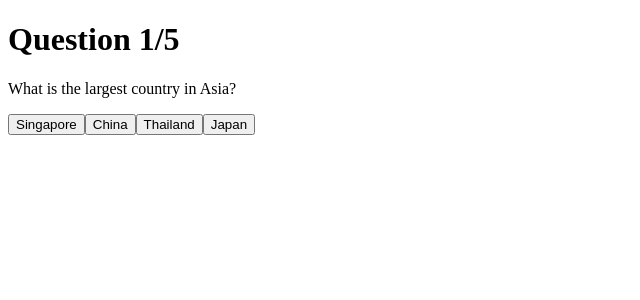
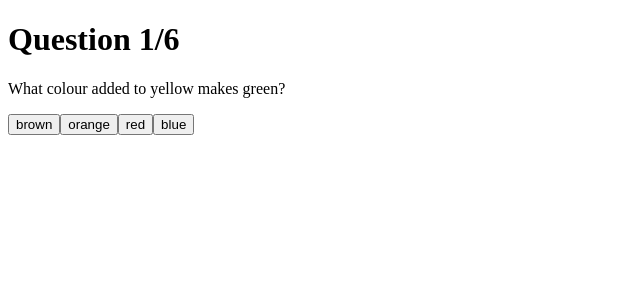
Before and after one commit to VioletViolaVi/react_quiz_practice, a React (Vite) app: page / in a window 1280 px wide. Shown: the top 300 px of the page, without its empty margins (0-640 px from the left). Built offline with nearby package versions, Linux system fonts and the light colour scheme.

Commit message:
use useState to change questions

```diff
--- a/src/components/Questions/index.jsx
+++ b/src/components/Questions/index.jsx
@@ -1,14 +1,39 @@
-import React from "react";
+import React, { useState } from "react";
+
+import questionArr from "../Data";
 
 function Questions() {
+  // number for changing questions & options
+  const [increment, setIncrement] = useState(0);
+
+  // increases number to change question & options
+  const handleMoveToNextQuestion = () => {
+    let newQuestion = increment + 1;
+
+    if (newQuestion < questionArr.length) {
+      setIncrement((prev) => {
+        prev = newQuestion;
+        return prev;
+      });
+    } else {
+      alert("End of quiz");
+    }
+  };
+
   return (
     <>
-      <h1>Question 1/5</h1>
-      <p>What is the largest country in Asia?</p>
-      <button>Singapore</button>
-      <button>China</button>
-      <button>Thailand</button>
-      <button>Japan</button>
+      <h1>
+        Question {increment + 1}/{questionArr.length}
+      </h1>
+      <p> {questionArr[increment].question}</p>
+
+      {questionArr[increment].optionsArr.map((singleOptionObj) => {
+        return (
+          <button onClick={handleMoveToNextQuestion} key={singleOptionObj.id}>
+            {singleOptionObj.option}
+          </button>
+        );
+      })}
     </>
   );
 }
```
